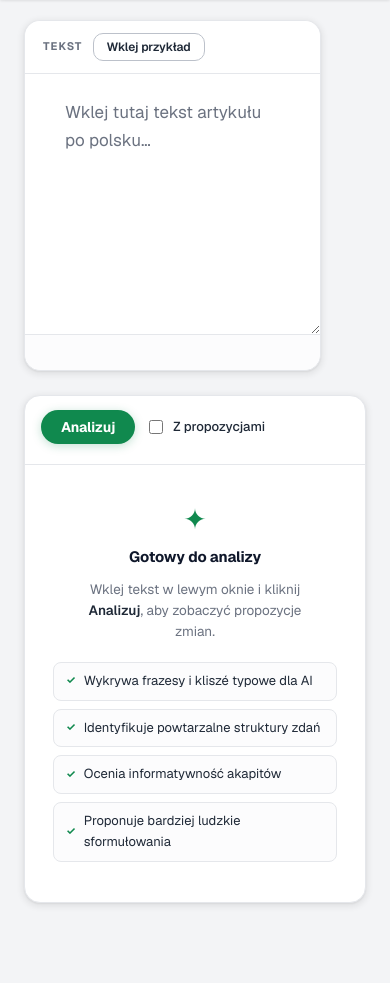
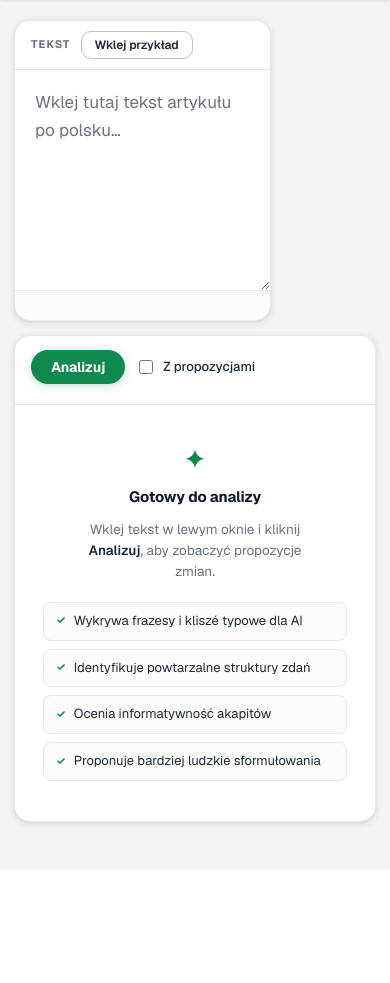
Before and after one commit to ArturDab/detektor_ai, a FastAPI app: page / in a window 390 px wide. Shown: the part 57-1040 px from the top of the page. After the commit the page ends 888 px from the top, so only its background shows below. Run offline with FastAPI, Linux system fonts and the light colour scheme; data that the repository does not hold is empty.

Commit message:
fix(mobile): zagęszczenie layoutu wg Web Interface Guidelines (#60)
Audyt mobilny skillem web-design-guidelines (Vercel) + poprawki:
- touch-action: manipulation + -webkit-tap-highlight-color + overflow-x:hidden na body (brak opóźnienia double-tap, zabezpieczenie przed poziomym scrollem)
- mobile: mniejszy gap między kolumnami (14px), węższy padding strony (14px), niższa textarea (240/220px) z węższym paddingiem (18/20px zamiast 24/40px) → więcej szerokości na tekst, „Analizuj" bliżej
- kompaktowy nagłówek i stopka edytora na mobile

https://claude.ai/code/session_01CXe6dDuAqFmy4j3wHiSd9c

Co-authored-by: Claude <noreply@anthropic.com>

```diff
--- a/src/detektor_web/static/style.css
+++ b/src/detektor_web/static/style.css
@@ -126,6 +126,9 @@ body {
   font-size: 16px;
   -webkit-font-smoothing: antialiased;
   font-feature-settings: "ss01", "cv11";
+  touch-action: manipulation;
+  -webkit-tap-highlight-color: transparent;
+  overflow-x: hidden;
 }
 
 /* ═══════════════════════════════════════════
@@ -1029,9 +1032,13 @@ mark.mark-active {
   .two-col { flex-direction: column; }
   .col-left { max-width: 100%; }
   .col-right { width: 100%; flex-shrink: 1; position: static; max-height: none; top: 0; overflow: visible; }
+  .two-col { gap: 14px; }
+  .layout { padding-left: 14px; padding-right: 14px; padding-bottom: 48px; }
   .text-box { min-height: 0; }
-  .text-box textarea { height: 260px; min-height: 160px; max-height: 60vh; }
-  .text-box .highlighted { min-height: 0; max-height: 70vh; }
+  .text-box textarea { height: 240px; min-height: 150px; max-height: 55vh; padding: 18px 20px; }
+  .text-box .highlighted { min-height: 0; max-height: 70vh; padding: 18px 20px; }
+  .text-pane-head { padding: 10px 16px; }
+  .text-footer { padding: 6px 16px; min-height: 30px; }
   .topbar h1 { border-right: none; padding-right: 0; }
   .subtitle { display: none; }
   .expand-inner .scores { grid-template-columns: 1fr; }
@@ -1043,6 +1050,7 @@ mark.mark-active {
   .topbar h1 { font-size: 14px; }
   .topbar-right { min-width: 0; flex-shrink: 1; gap: 6px; }
   .model-select { flex: 1 1 auto; min-width: 0; max-width: 100%; }
+  .text-box textarea { height: 220px; }
   .abar-actions { gap: 5px; }
 }
 
```
